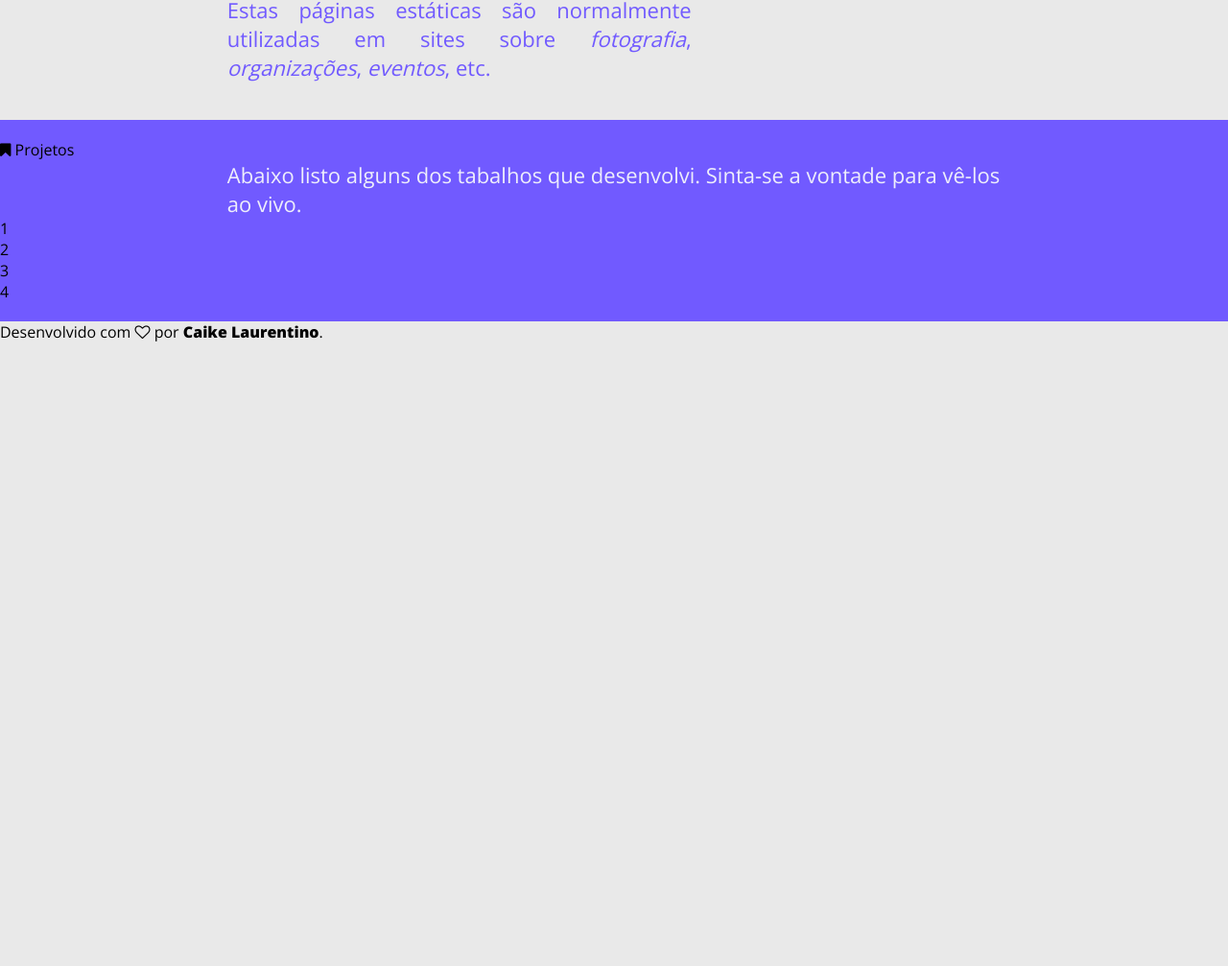
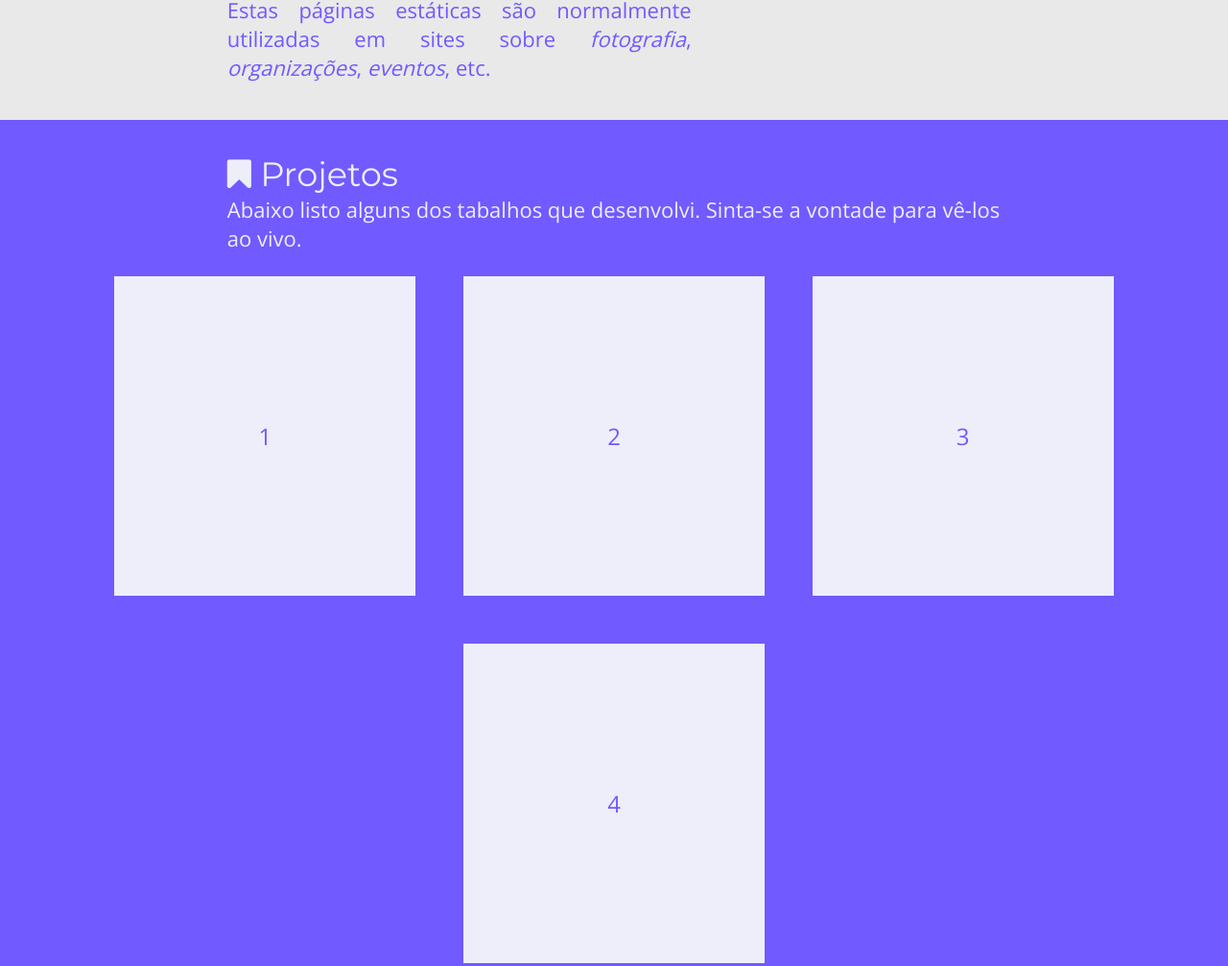
Before and after one commit to caike72/flexwebsite, a plain HTML site: page index.html in a window 1280 px wide. Shown: the part 998-2005 px from the top of the page at 96% size. Before the commit the page ends 1355 px from the top, so only its background shows below. Drawn offline with nearby package versions, Linux system fonts and the light colour scheme; files whose address does not match are found by name.

Commit message:
adicionada a área de projetos

```diff
--- a/css/style.css
+++ b/css/style.css
@@ -38,6 +38,7 @@ body {
     flex-wrap: wrap;
     justify-content: center;
     flex-direction: column;
+    min-width: 485px;
 }
 
 /* TOPO */
@@ -129,7 +130,7 @@ body {
 
 /* CONTEÚDO */
 
-.whoami {
+#quemsou {
     order: 3;
     width: 63%;
     align-self: center;
@@ -157,7 +158,6 @@ body {
     order: 1;
     color: var(--roxo);
     font-size: 22px;
-    float: none;
     width: 60%;
     min-width: 300px;
     margin-bottom: 20px;
@@ -174,21 +174,56 @@ body {
     margin-bottom: 20px;
 }
 
+#projetos {
+    order: 5;
+    width: 63%;
+    align-self: center;
+    font-family: 'Montserrat';
+    font-size: 2.2em;
+    margin: 0 auto;
+    color: var(--branco);
+    font-weight: 300;
+    padding-top: 15px;
+}
+
 #conteudo2 {
-    order: 5;
+    order: 6;
     background-color: var(--roxo);
     padding-top: 20px;
     padding-bottom: 20px;
-    clear: both;
 }
 
 #conteudo2 p{
+    order: 2;
     width: 63%;
     font-size: 22px;;
     margin: 0 auto;
     color: var(--branco);
 }
 
+.item {
+    padding: 150px;
+    margin: 25px;
+	background: var(--branco);
+	text-align: center;
+    font-size: 1.5em;
+    color: var(--roxo);
+}
+
+.flex {
+    display: flex;
+    flex-wrap: wrap;
+    justify-content: center;
+}
+
+
 #footer {
-    order: 6;
+    font-family: 'Open Sans', sans-serif;
+    order: 8;
+    text-transform: uppercase;
+    background: #715aff;
+    text-align: center;
+    color: white;
+    padding: 10px;
+    margin-top: 100px;
 }
```
